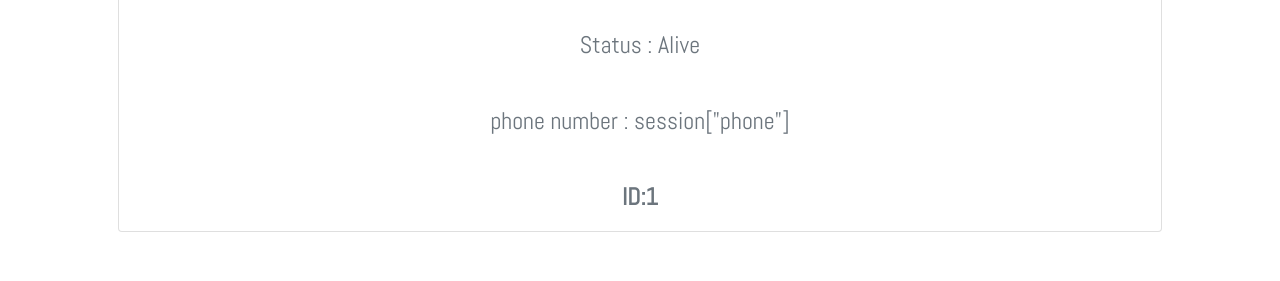
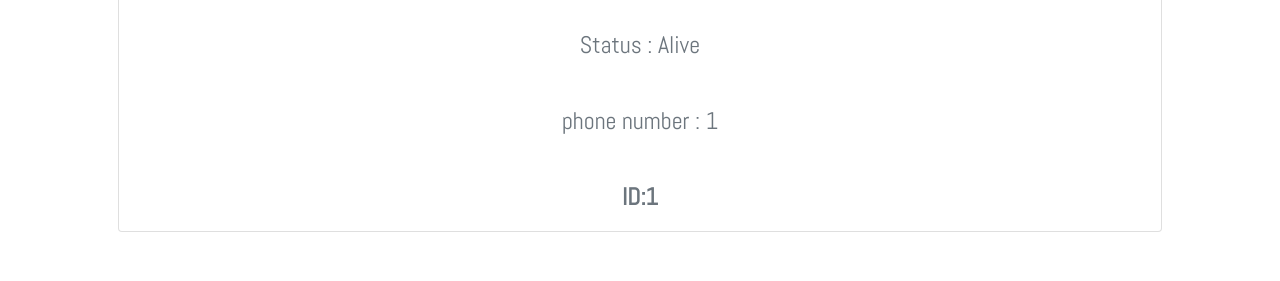
Before and after one commit to Empya/ff, a Flask app: page /player/profile in a window 1280 px wide. Shown: the part 1297-1578 px from the top of the page. Run offline with Flask 3, Linux system fonts and the light colour scheme; the visitor is signed in with stand-in values (Sample User, id 1); tables that the repository leaves empty hold one stand-in row (values such as "Sample post"); grey boxes marked "Sample" are stand-in pictures; some web fonts are replaced.

Commit message:
Update profile.html

```diff
--- a/templates/profile.html
+++ b/templates/profile.html
@@ -37,7 +37,7 @@ Profile Page
 
 
    <br>
-   <p class="text-secondary"style="font-family:Abel; font-size:1.5rem;">phone number : session["phone"]</p>
+   <p class="text-secondary"style="font-family:Abel; font-size:1.5rem;">phone number : {{session["phone"]}}</p>
    <br>
    <p class="text-secondary"style="font-family:Abel; font-size:1.5rem;"><strong>ID:{{session["id"]}}</strong></p>
 
```
